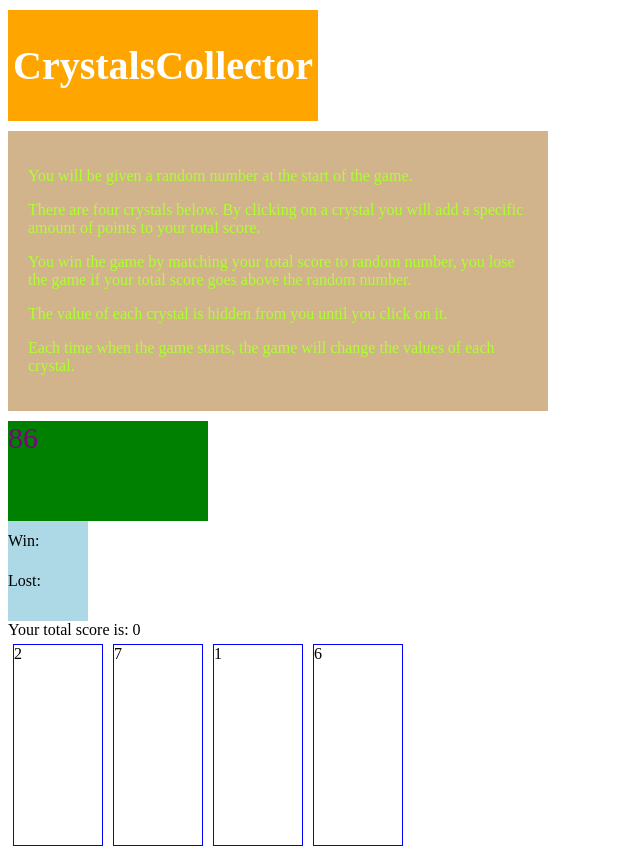
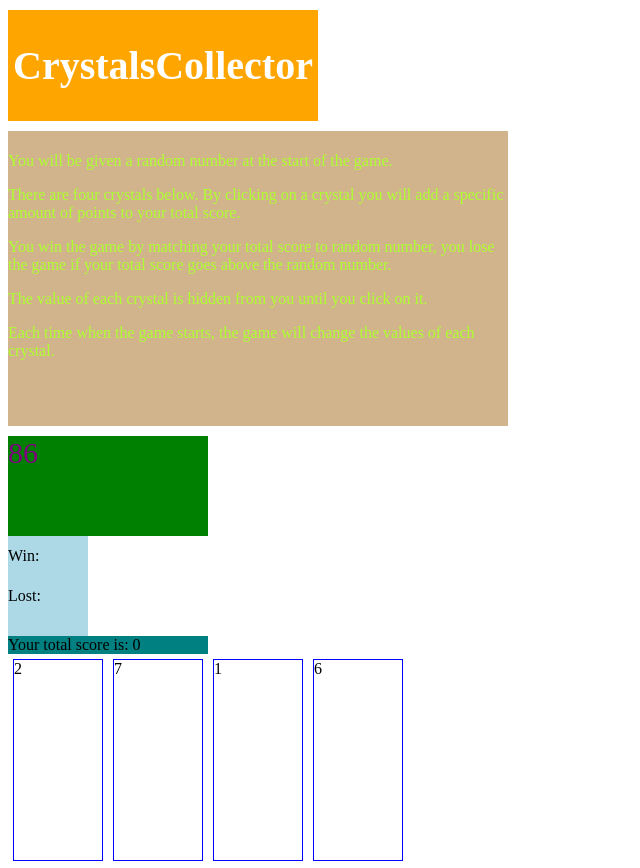
Before and after one commit to jamesssd/unit-4-game, a plain HTML site: page index.html in a window 1280 px wide. Shown: the whole page, without its empty margins (0-640 px from the left). Drawn offline with nearby package versions, Linux system fonts and the light colour scheme.

Commit message:
UpdatedFiles

```diff
--- a/assets/css/style.css
+++ b/assets/css/style.css
@@ -15,7 +15,7 @@
 .container {
     color: greenyellow;
     background-color: tan;
-    padding: 20px;
+    padding: 5px 0px 50px 0px;
     margin: 10px 0px 10px 0px;
     width: 500px;
 }
@@ -30,11 +30,14 @@ header {
 }
 
 body {
-    background: url(assets/images/backgroundImage.jpg);
-    height: 850px;
-    width: 850px;
+    height: 650px;
+    width: 650px;
 }
 
+#previous {
+    background: teal;
+    width: 200px;
+}
 #result {
     font-size: 30px;
     width: 200px;
@@ -44,6 +47,7 @@ body {
     background: green;
     padding: 0px;
     margin: 0px;
+
 }
 
 .score {
--- a/assets/javascript/game.js
+++ b/assets/javascript/game.js
@@ -10,13 +10,12 @@
 
 var random_result;
 var lost = 0;
+
 var win = 0;
 var previous = 0;
 
 var resetAndStart = function () {
     $(".crystals").empty();
-
-    // var images = [ 'Image image = new Image("assets/images/crystal1.jpg"); ', '', '', '',],
 
     random_result = Math.floor(Math.random() * 69 ) + 30;
 
```
Also changed, not shown: index.html (+0 -3 lines), 1 other file.
